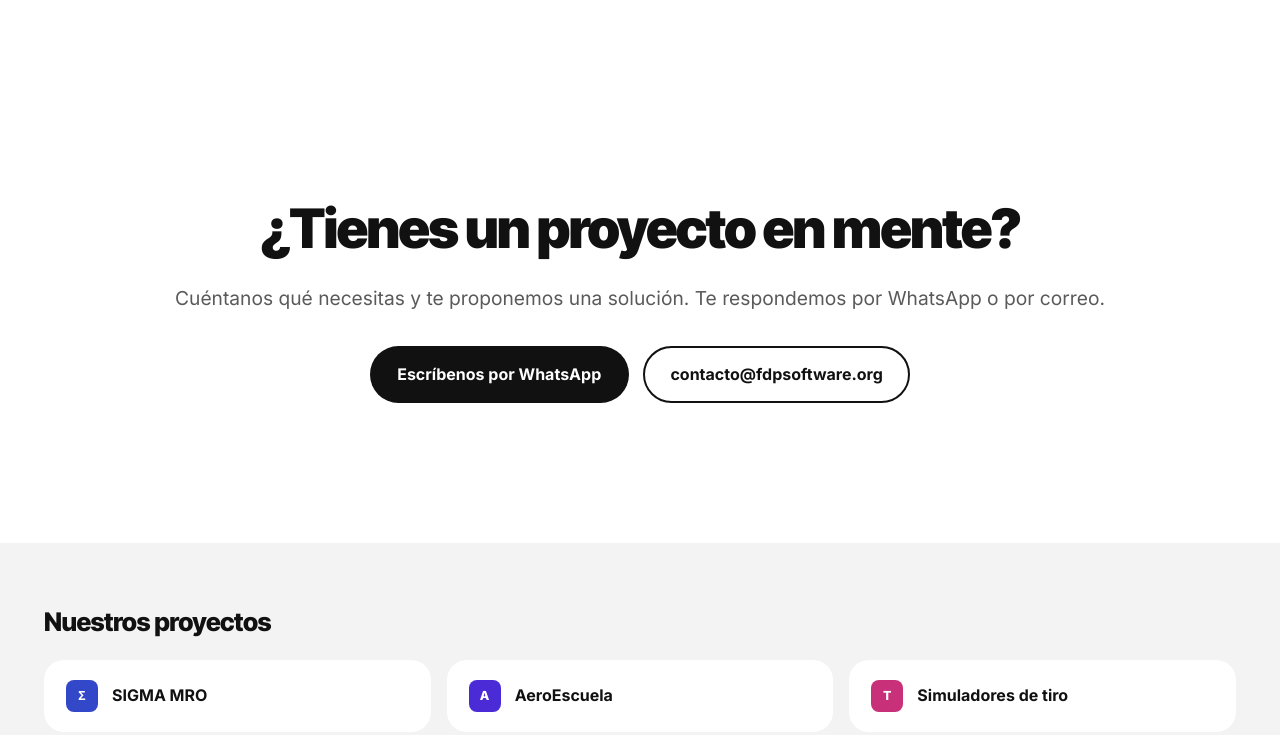
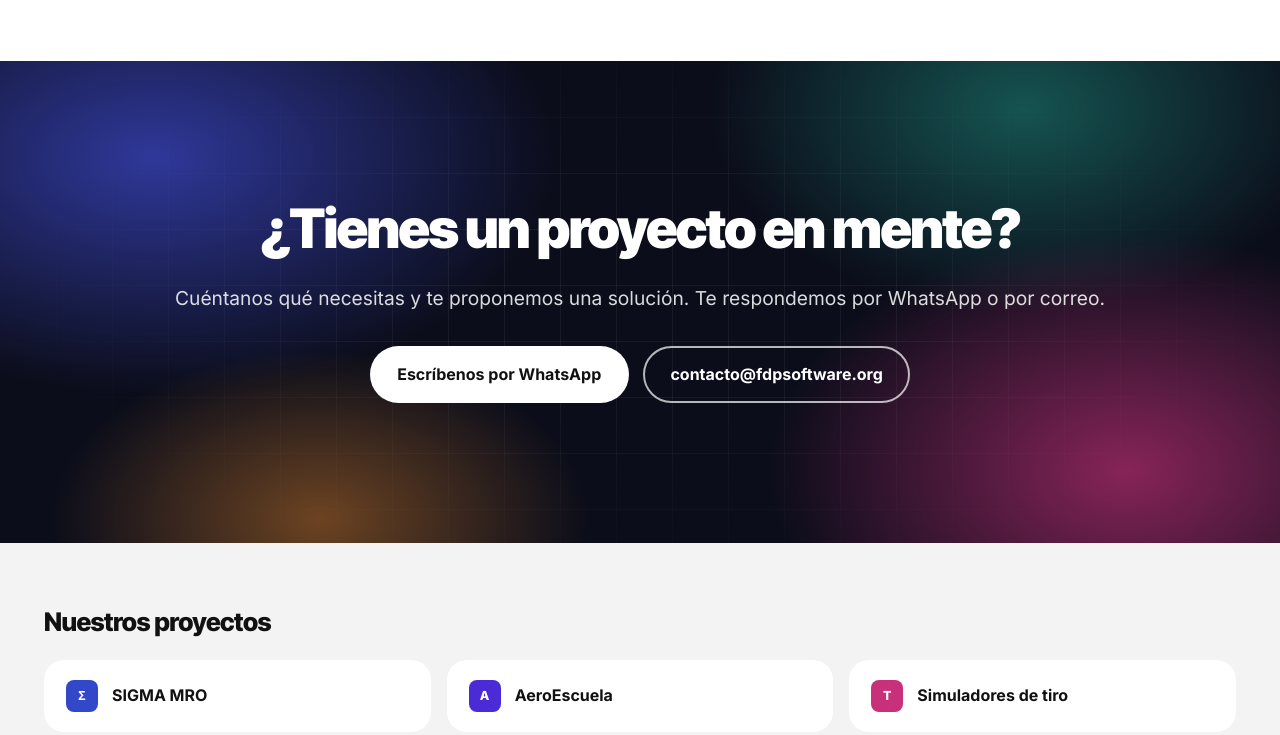
Before and after one commit to Dixondarioms/fdpweb, a plain HTML site: page public/servicios/index.html in a window 1280 px wide. Shown: the part 2610-3345 px from the top of the page. Drawn offline with Linux system fonts and the light colour scheme.

Commit message:
Contacto con fondo de la marca en todas las páginas
- La sección de contacto pasa de blanco liso a un fondo oscuro con el
  degradado de la marca y una cuadrícula tenue, con botones claros.
- En Otros proyectos, si queda una sola tarjeta en la última fila, va al centro.

Co-Authored-By: Claude Opus 5.5 <noreply@anthropic.com>

```diff
--- a/public/css/styles.css
+++ b/public/css/styles.css
@@ -1183,6 +1183,35 @@ button { font: inherit; }
   font-size: 0.95rem;
 }
 
+/* Contacto con el fondo de la marca (degradado y cuadrícula tenue) */
+.cta--brand {
+  position: relative;
+  overflow: hidden;
+  background:
+    radial-gradient(45% 70% at 12% 20%, rgba(59, 70, 196, 0.75), transparent 70%),
+    radial-gradient(40% 70% at 88% 85%, rgba(201, 48, 122, 0.65), transparent 70%),
+    radial-gradient(35% 60% at 80% 10%, rgba(31, 154, 135, 0.5), transparent 70%),
+    radial-gradient(30% 50% at 25% 95%, rgba(227, 134, 43, 0.45), transparent 70%),
+    var(--night);
+  color: #fff;
+}
+.cta--brand::before {
+  content: "";
+  position: absolute;
+  inset: 0;
+  background-image:
+    linear-gradient(rgba(255, 255, 255, 0.06) 1px, transparent 1px),
+    linear-gradient(90deg, rgba(255, 255, 255, 0.06) 1px, transparent 1px);
+  background-size: 56px 56px;
+  -webkit-mask-image: radial-gradient(ellipse 70% 80% at 50% 50%, #000 20%, transparent 75%);
+  mask-image: radial-gradient(ellipse 70% 80% at 50% 50%, #000 20%, transparent 75%);
+  pointer-events: none;
+}
+.cta--brand .container { position: relative; }
+.cta--brand h2 { color: #fff; }
+.cta--brand p,
+.cta--brand .cta__place { color: rgba(255, 255, 255, 0.85); }
+
 /* ===== Pie de página ===== */
 .footer {
   padding: 64px 0 28px;
@@ -1364,6 +1393,8 @@ button { font: inherit; }
   transition: box-shadow 0.2s, transform 0.2s;
 }
 .more a:hover { transform: translateY(-2px); box-shadow: 0 12px 30px rgba(0, 0, 0, 0.1); }
+/* Si sobra una sola tarjeta en la última fila, va al centro */
+.more a:last-child:nth-child(3n+1) { grid-column: 2; }
 .more__title {
   margin-bottom: 24px;
   font-family: var(--font-display);
@@ -1458,6 +1489,7 @@ button { font: inherit; }
   .specs div:nth-child(odd) { padding-left: 0; border-left: 0; }
   .pfeatures,
   .more { grid-template-columns: 1fr 1fr; }
+  .more a:last-child:nth-child(3n+1) { grid-column: auto; }
   .prow { grid-template-columns: 1fr; gap: 32px; }
   .prow--flip .prow__media { order: 0; }
 }
--- a/public/servicios/index.html
+++ b/public/servicios/index.html
@@ -127,7 +127,7 @@
   <link rel="apple-touch-icon" href="/img/apple-touch-icon.png">
   <link rel="preload" href="/fonts/inter-tight-latin.woff2" as="font" type="font/woff2" crossorigin>
   <link rel="preload" href="/fonts/inter-latin.woff2" as="font" type="font/woff2" crossorigin>
-  <link rel="stylesheet" href="/css/styles.css?v=20261025">
+  <link rel="stylesheet" href="/css/styles.css?v=20261026">
 </head>
 <body>
 
@@ -287,13 +287,13 @@
       </section>
 
       <!-- ===== Contacto ===== -->
-      <section class="section cta" id="contacto">
+      <section class="section cta cta--brand" id="contacto">
         <div class="container">
           <h2 class="display display--md">¿Tienes un proyecto en mente?</h2>
           <p>Cuéntanos qué necesitas y te proponemos una solución. Te respondemos por WhatsApp o por correo.</p>
           <div class="cta__actions">
-            <a href="https://wa.me/584120846332?text=Hola%20FDP%20Software%2C%20quiero%20informaci%C3%B3n%20sobre%20sus%20servicios." class="btn btn--dark" target="_blank" rel="noopener">Escríbenos por WhatsApp</a>
-            <a href="mailto:contacto@fdpsoftware.org?subject=Servicios" class="btn btn--outline">contacto@fdpsoftware.org</a>
+            <a href="https://wa.me/584120846332?text=Hola%20FDP%20Software%2C%20quiero%20informaci%C3%B3n%20sobre%20sus%20servicios." class="btn btn--light" target="_blank" rel="noopener">Escríbenos por WhatsApp</a>
+            <a href="mailto:contacto@fdpsoftware.org?subject=Servicios" class="btn btn--ghost-light">contacto@fdpsoftware.org</a>
           </div>
         </div>
       </section>
@@ -373,6 +373,6 @@
     <svg viewBox="0 0 24 24" aria-hidden="true"><path d="M21 11.5a8.4 8.4 0 0 1-12.4 7.4L3 21l2.1-5.4A8.4 8.4 0 1 1 21 11.5z"/><path d="M8 10h8M8 13.5h5"/></svg>
   </a>
 
-  <script src="/js/main.js?v=20261025"></script>
+  <script src="/js/main.js?v=20261026"></script>
 </body>
 </html>
```
Also changed, not shown: public/404.html (+1 -1 lines), public/index.html (+5 -5 lines), public/proyectos/aeroescuela/index.html (+5 -5 lines), public/proyectos/apps-moviles/index.html (+5 -5 lines), public/proyectos/control-aereo/index.html (+5 -5 lines), public/proyectos/entrenamiento-tactico/index.html (+5 -5 lines), public/proyectos/escenarios-3d/index.html (+5 -5 lines), public/proyectos/sigma-mro/index.html (+5 -5 lines), public/proyectos/simuladores-de-tiro/index.html (+5 -5 lines).
